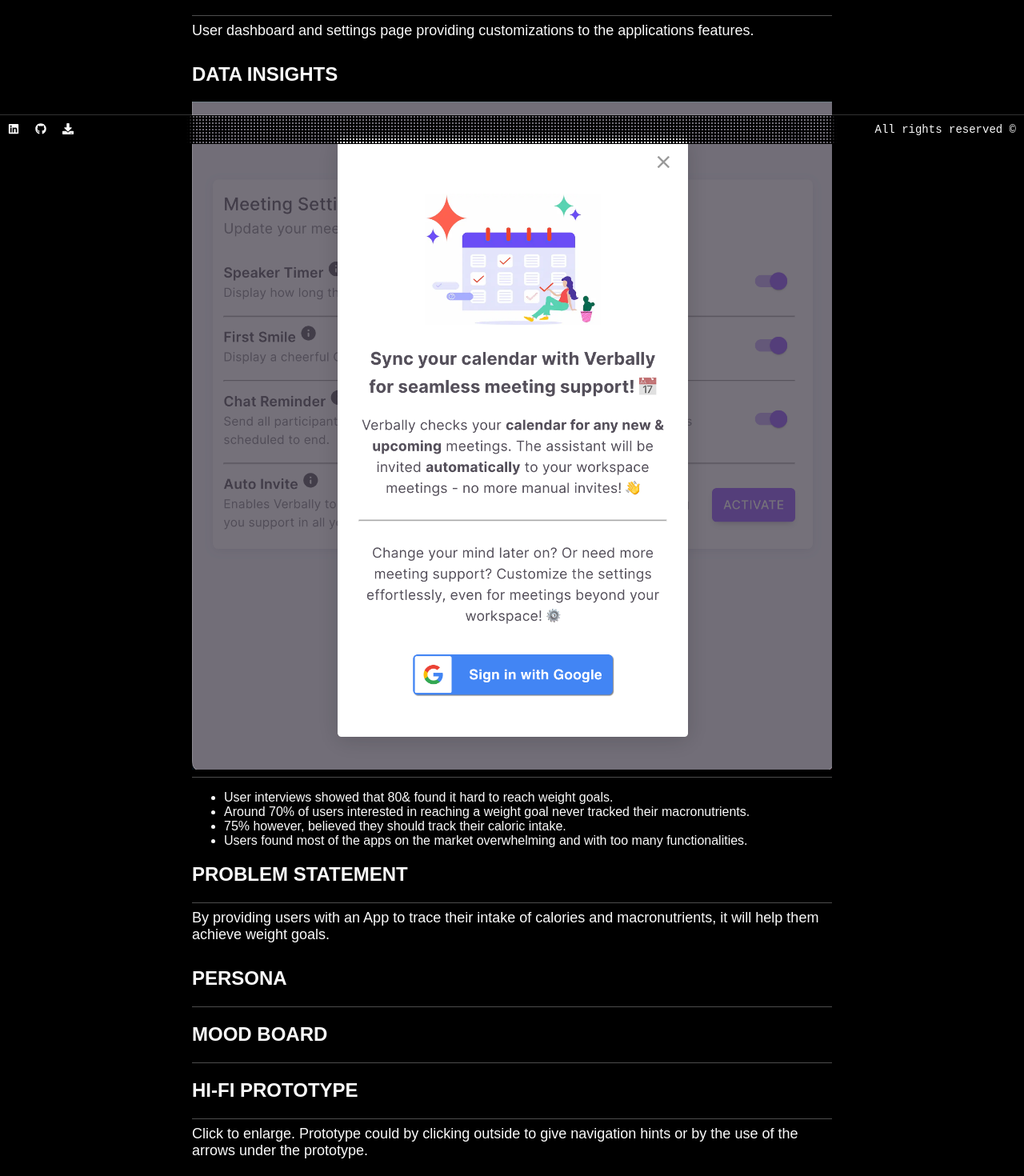
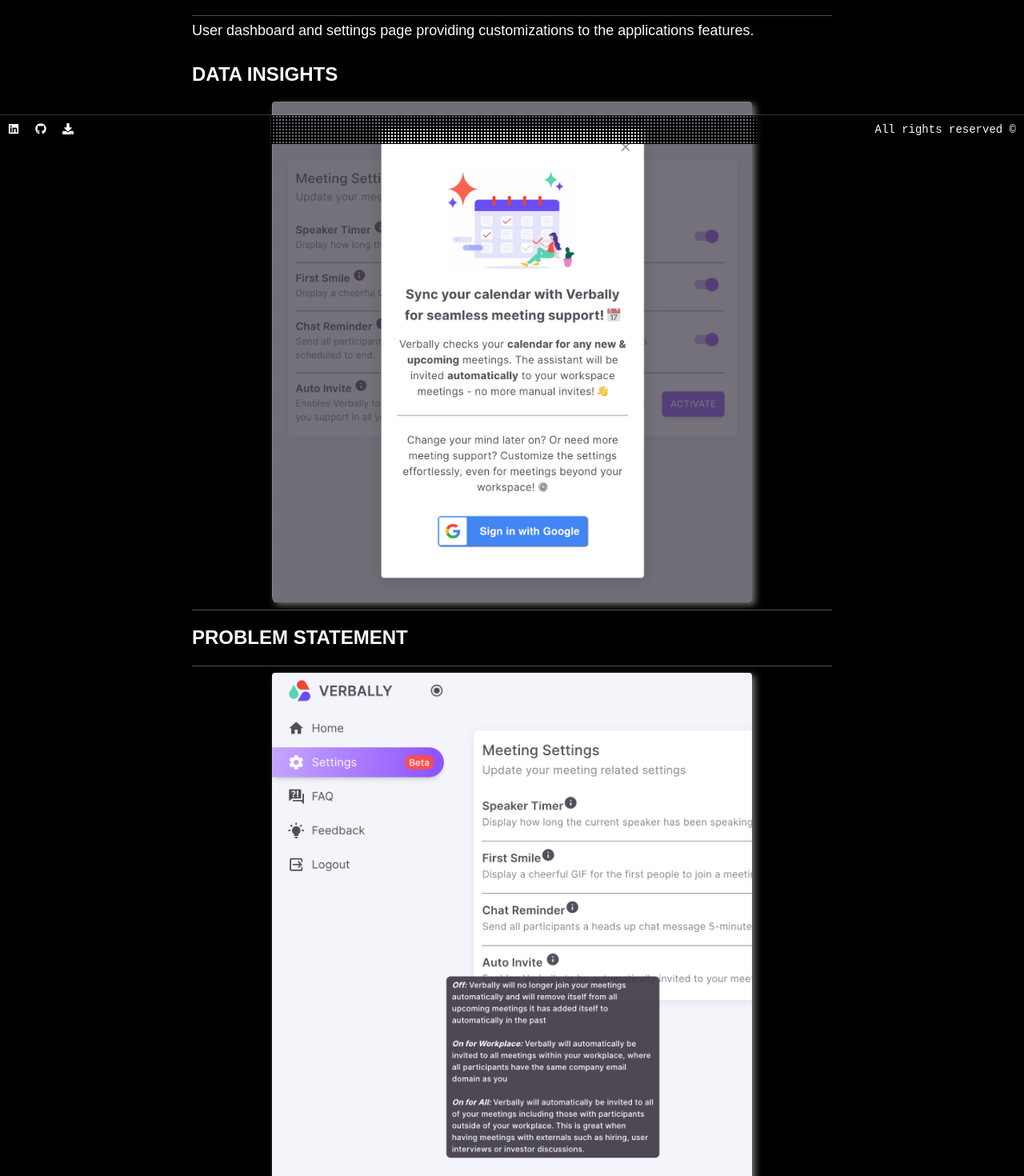
Before and after one commit to h-aburesha/my-next-website, a Next.js app: page /projects/6 in a window 1280 px wide. Shown: the part 620-2090 px from the top of the page at 80% size. Built offline with nearby package versions, Linux system fonts and the light colour scheme.

Commit message:
added project pics in article

```diff
--- a/pages/projects/6.tsx
+++ b/pages/projects/6.tsx
@@ -1,8 +1,9 @@
 import { motion, useScroll, useSpring } from "framer-motion";
 import Link from "next/link";
 import Image from "next/image";
-import verbally1 from "../../public/verbally_pics/homepage.png"
-import modalPopupImage from "../../public/verbally_pics/modal-popup.png"
+import verballyHomePageImage from "../../public/verbally_pics/homepage.png"
+import verballyModalPopupImage from "../../public/verbally_pics/modal-popup.png"
+import verballyTooltipTextImage from "../../public/verbally_pics/tooltip-text.png"
 
 
 function Project6() {
@@ -34,7 +35,7 @@ function Project6() {
 
             <article>
             <Image
-                src={verbally1}
+                src={verballyHomePageImage}
                 placeholder="blur"
                 alt="verbally's meeting assistant home page"
                 width={800}
@@ -50,34 +51,28 @@ function Project6() {
                 </p>
                 <h2 style={{ fontWeight: "bolder" }}>DATA INSIGHTS</h2>
                 <Image
-                src={modalPopupImage}
+                src={verballyModalPopupImage}
                 placeholder="blur"
                 alt="verbally's meeting assistant home page"
-                width={800}
+                width={600}
                 priority={true}
                 loading="eager"
+                style={{borderRadius:"4px", boxShadow: 'rgb(255 255 255 / 45%) 4px 3px 9px'}}
             />
                 <hr />
-                <ul>
-                    <li>
-                        User interviews showed that 80& found it hard to reach
-                        weight goals.
-                    </li>
-                    <li>
-                        Around 70% of users interested in reaching a weight goal
-                        never tracked their macronutrients.
-                    </li>
-                    <li>
-                        75% however, believed they should track their caloric
-                        intake.
-                    </li>
-                    <li>
-                        Users found most of the apps on the market overwhelming
-                        and with too many functionalities.
-                    </li>
-                </ul>
+
                 <h2 style={{ fontWeight: "bolder" }}>PROBLEM STATEMENT</h2>
                 <hr />
+                <Image
+                src={verballyTooltipTextImage}
+                placeholder="blur"
+                alt="verbally's meeting assistant home page"
+                width={600}
+                priority={true}
+                loading="eager"
+                style={{borderRadius:"4px", boxShadow: 'rgb(255 255 255 / 45%) 4px 3px 9px'}}
+            />
+            <br />
                 <p>
                     By providing users with an App to trace their intake of
                     calories and macronutrients, it will help them achieve
```
